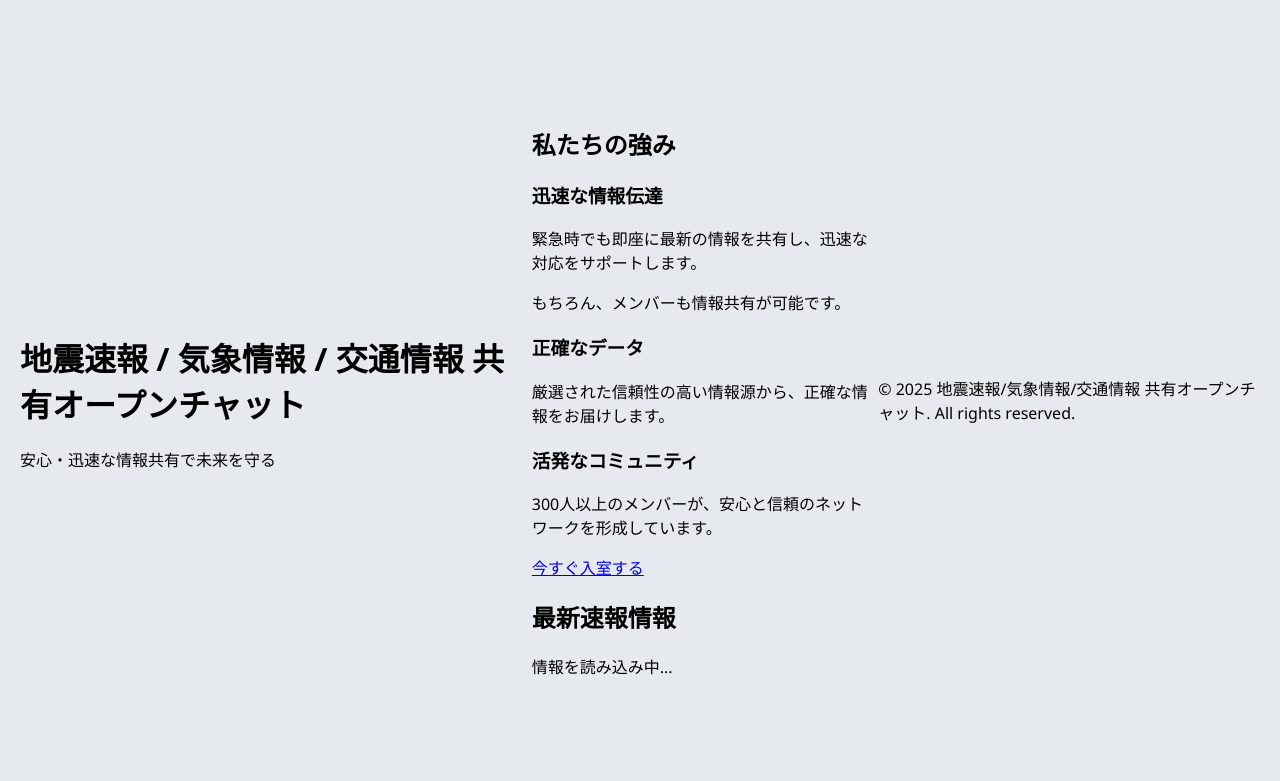
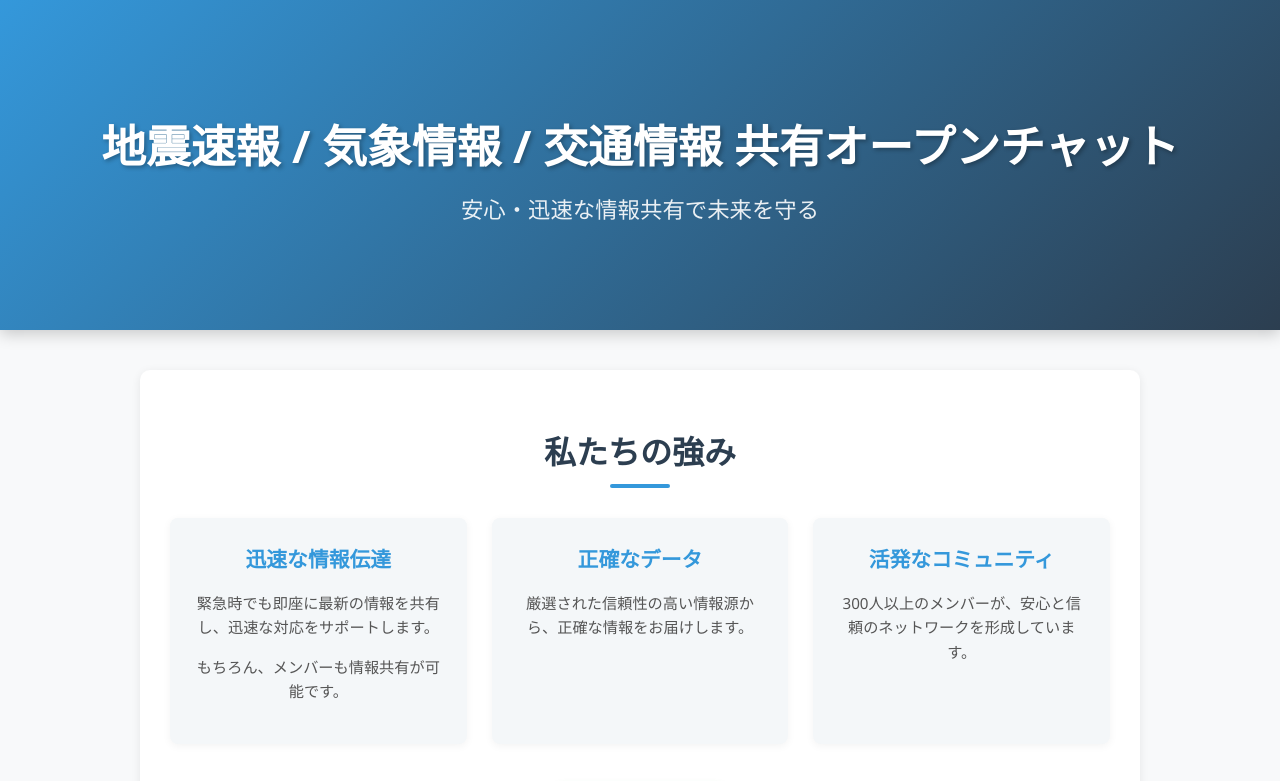
Before and after one commit to YoiyamiJin/ET.github.io, a plain HTML site: page index.html in a window 1280 px wide. Shown: the top 781 px of the page. Drawn offline with Linux system fonts and the light colour scheme.

Commit message:
Update style.css

```diff
--- a/style.css
+++ b/style.css
@@ -1,117 +1,228 @@
-/* 全体のフォント、背景色、中央揃えを設定 */
+/* 基本設定 */
 body {
-    font-family: 'Segoe UI', Tahoma, Geneva, Verdana, sans-serif; /* 読みやすいフォントを指定 */
-    background-color: #e6e9ed; /* 薄いグレーの背景色 */
-    display: flex; /* Flexboxを使って子要素を中央に配置 */
-    justify-content: center; /* 水平方向の中央揃え */
-    align-items: center; /* 垂直方向の中央揃え */
-    min-height: 100vh; /* 画面全体の高さを確保 */
-    margin: 0; /* デフォルトのマージンをリセット */
-    padding: 20px; /* 全体に少し余白を持たせる */
-    box-sizing: border-box; /* パディングとボーダーを要素の幅に含める */
+    font-family: 'Segoe UI', Arial, sans-serif;
+    margin: 0;
+    padding: 0;
+    background-color: #f8f9fa; /* 全体の背景色 */
+    color: #333;
+    line-height: 1.6;
 }
 
-/* チャットコンテナのスタイル */
-.chat-container {
-    background-color: #ffffff; /* コンテナ自体は白のまま */
-    border-radius: 12px; /* 角を丸くする */
-    box-shadow: 0 8px 25px rgba(0, 0, 0, 0.1); /* 影をつけて立体感を出す */
-    width: 95%; /* 幅を画面の95%に設定 */
-    max-width: 700px; /* 最大幅を設定 */
-    display: flex; /* Flexboxを使って子要素を縦方向に配置 */
-    flex-direction: column; /* 縦方向に並べる */
-    height: 85vh; /* 高さも画面の85%に設定 */
-    overflow: hidden; /* コンテナからはみ出る内容を隠す */
+h1, h2, h3 {
+    color: #2c3e50; /* 濃い青系の見出し色 */
 }
 
-/* チャットヘッダーのスタイル */
-.chat-header {
-    background-color: #2c3e50; /* 青っぽい紺色に変更 */
-    color: white; /* 文字色を白に */
-    padding: 18px; /* パディング */
-    text-align: center; /* 文字を中央揃えに */
-    border-top-left-radius: 12px; /* 左上の角を丸く */
-    border-top-right-radius: 12px; /* 右上の角を丸く */
-    font-size: 1.1em; /* フォントサイズを少し大きく */
-    font-weight: bold; /* 太字 */
+/* ヒーローセクション */
+.hero-section {
+    background: linear-gradient(135deg, #3498db 0%, #2c3e50 100%); /* 青系のグラデーション */
+    color: white;
+    text-align: center;
+    padding: 80px 20px;
+    box-shadow: 0 4px 15px rgba(0, 0, 0, 0.2);
 }
 
-/* メッセージ表示エリアのスタイル */
-.chat-messages {
-    flex-grow: 1; /* 残りのスペースを全て占めるようにする */
-    padding: 15px; /* パディング */
-    overflow-y: auto; /* メッセージが多くなったらスクロールできるようにする */
-    display: flex; /* Flexboxを使ってメッセージを縦に並べる */
-    flex-direction: column; /* 縦方向に並べる */
-    gap: 10px; /* メッセージ間の間隔 */
-    background-color: #f5f7fa; /* コンテンツ欄の背景を薄いグレーに */
+.hero-section h1 {
+    font-size: 2.8em;
+    margin-bottom: 10px;
+    color: white; /* タイトルも白に */
+    text-shadow: 2px 2px 4px rgba(0, 0, 0, 0.3);
 }
 
-/* 個々のメッセージの基本スタイル - 白いBOXになるように変更 */
-.message {
-    background-color: #ffffff; /* メッセージの背景を白に */
-    border-radius: 10px; /* 角を少し丸く */
-    padding: 10px 15px; /* パディング */
-    max-width: 75%; /* 最大幅を制限 */
-    align-self: flex-start; /* デフォルトでは左寄せ（相手のメッセージ） */
-    word-wrap: break-word; /* 長い単語を折り返す */
-    line-height: 1.4; /* 行の高さ */
-    font-size: 0.95em; /* フォントサイズ */
-    box-shadow: 0 2px 5px rgba(0, 0, 0, 0.05); /* 軽い影でBOX感を出す */
-    color: #333; /* メッセージの文字色を少し濃いグレーに */
+.hero-section .subtitle {
+    font-size: 1.4em;
+    opacity: 0.9;
+    margin-top: 0;
 }
 
-/* 送信したメッセージのスタイル（右寄せ、青色） */
-.message.sent {
-    background-color: #4A90E2; /* 青色系の送信メッセージの背景色 */
-    color: white; /* 文字色を白に */
-    align-self: flex-end; /* 右寄せにする */
-    /* sentクラスにも少し影をつけることで、統一感を保つ */
-    box-shadow: 0 2px 5px rgba(0, 0, 0, 0.1);
+/* メインコンテンツ */
+.main-content {
+    max-width: 1000px;
+    margin: 40px auto;
+    padding: 0 20px;
 }
 
-/* チャット入力エリアのスタイル */
-.chat-input {
-    display: flex; /* Flexboxを使って入力欄とボタンを横に並べる */
-    padding: 15px; /* パディング */
-    border-top: 1px solid #eeeeee; /* 上部に区切り線 */
-    gap: 10px; /* 要素間の間隔 */
-    background-color: #2c3e50; /* ヘッダーと同じ青っぽい紺色に */
+section {
+    background-color: #ffffff;
+    border-radius: 10px;
+    box-shadow: 0 2px 10px rgba(0, 0, 0, 0.08);
+    padding: 30px;
+    margin-bottom: 40px;
 }
 
-/* 入力ボックスのスタイル */
-.chat-input input {
-    flex-grow: 1; /* 残りのスペースを全て占める */
-    padding: 12px 18px; /* パディング */
-    border: 1px solid #cccccc; /* 薄いグレーのボーダー */
-    border-radius: 25px; /* 角を丸くする */
-    font-size: 1em; /* フォントサイズ */
-    outline: none; /* フォーカス時のアウトラインを消す */
-    transition: border-color 0.3s ease; /* ホバー時のアニメーション */
+section h2 {
+    text-align: center;
+    font-size: 2em;
+    margin-bottom: 30px;
+    position: relative;
+    padding-bottom: 10px;
 }
 
-.chat-input input:focus {
-    border-color: #4A90E2; /* フォーカス時に青っぽい色に */
+section h2::after {
+    content: '';
+    position: absolute;
+    left: 50%;
+    bottom: 0;
+    transform: translateX(-50%);
+    width: 60px;
+    height: 4px;
+    background-color: #3498db;
+    border-radius: 2px;
 }
 
-/* 送信ボタンのスタイル */
-.chat-input button {
-    background-color: #4A90E2; /* 青色系のボタン色 */
-    color: white; /* 文字色を白に */
-    border: none; /* ボーダーなし */
-    border-radius: 25px; /* 角を丸くする */
-    padding: 12px 25px; /* パディング */
-    cursor: pointer; /* マウスオーバー時にカーソルをポインターに */
-    font-size: 1em; /* フォントサイズ */
-    transition: background-color 0.3s ease, transform 0.1s ease; /* ホバー時のアニメーション */
-    white-space: nowrap; /* ボタン内のテキストを改行しない */
+/* 私たちの強みセクション */
+.strength-grid {
+    display: grid;
+    grid-template-columns: repeat(auto-fit, minmax(280px, 1fr));
+    gap: 25px;
+    margin-top: 20px;
 }
 
-.chat-input button:hover {
-    background-color: #357ABD; /* ホバー時に少し暗い青色に */
-    transform: translateY(-1px); /* 少し上に浮き上がるアニメーション */
+.strength-item {
+    background-color: #f4f7f9; /* 各強みBOXの背景色 */
+    border-radius: 8px;
+    padding: 25px;
+    text-align: center;
+    box-shadow: 0 2px 8px rgba(0, 0, 0, 0.05);
+    transition: transform 0.3s ease, box-shadow 0.3s ease;
 }
 
-.chat-input button:active {
-    transform: translateY(0); /* クリック時に戻るアニメーション */
+.strength-item:hover {
+    transform: translateY(-5px);
+    box-shadow: 0 6px 15px rgba(0, 0, 0, 0.1);
 }
+
+.strength-item h3 {
+    color: #3498db; /* 青色の小見出し */
+    font-size: 1.3em;
+    margin-top: 0;
+    margin-bottom: 15px;
+}
+
+.strength-item p {
+    font-size: 0.95em;
+    color: #555;
+}
+
+/* 入室ボタン */
+.join-button-container {
+    text-align: center;
+    margin-top: 40px;
+}
+
+.join-button {
+    display: inline-block;
+    background-color: #28a745; /* 緑色のボタン */
+    color: white;
+    padding: 15px 35px;
+    border-radius: 30px;
+    text-decoration: none;
+    font-size: 1.2em;
+    font-weight: bold;
+    transition: background-color 0.3s ease, transform 0.2s ease;
+    box-shadow: 0 4px 10px rgba(40, 167, 69, 0.3);
+}
+
+.join-button:hover {
+    background-color: #218838;
+    transform: translateY(-2px);
+}
+
+.join-button:active {
+    transform: translateY(0);
+}
+
+/* 最新速報情報セクション */
+.info-list {
+    min-height: 150px; /* 情報がない場合に備えて最低高さを設定 */
+    display: flex;
+    flex-direction: column;
+    gap: 15px;
+}
+
+.info-item {
+    background-color: #fefefe; /* 各情報BOXの背景色 */
+    border-left: 5px solid; /* 情報種別で色が変わるボーダー */
+    border-radius: 8px;
+    padding: 15px 20px;
+    box-shadow: 0 2px 8px rgba(0, 0, 0, 0.05);
+    display: flex;
+    flex-direction: column;
+}
+
+.info-item.earthquake { border-color: #e74c3c; /* 赤 */ }
+.info-item.weather { border-color: #f39c12; /* オレンジ */ }
+.info-item.traffic { border-color: #27ae60; /* 緑 */ }
+.info-item.system { border-color: #7f8c8d; /* グレー */ } /* 汎用システム情報用 */
+
+.info-item .info-tag {
+    display: inline-block;
+    background-color: #7f8c8d; /* デフォルトのタグ背景 */
+    color: white;
+    padding: 4px 8px;
+    border-radius: 5px;
+    font-size: 0.8em;
+    font-weight: bold;
+    margin-right: 10px;
+    margin-bottom: 5px;
+}
+/* 情報タグの色を情報タイプに合わせて調整 */
+.info-item.earthquake .info-tag { background-color: #e74c3c; }
+.info-item.weather .info-tag { background-color: #f39c12; }
+.info-item.traffic .info-tag { background-color: #27ae60; }
+
+.info-item .info-date {
+    font-size: 0.8em;
+    color: #888;
+    margin-bottom: 8px;
+}
+
+.info-item p {
+    margin: 0;
+    font-size: 0.95em;
+    color: #444;
+}
+
+.loading-message {
+    text-align: center;
+    color: #888;
+    font-style: italic;
+    padding: 30px;
+}
+
+/* フッター */
+.footer {
+    background-color: #2c3e50; /* ヘッダーと同じ濃い青系 */
+    color: white;
+    text-align: center;
+    padding: 25px;
+    font-size: 0.9em;
+    margin-top: 50px;
+}
+
+/* レスポンシブ対応 */
+@media (max-width: 768px) {
+    .hero-section h1 {
+        font-size: 2em;
+    }
+
+    .hero-section .subtitle {
+        font-size: 1.1em;
+    }
+
+    section h2 {
+        font-size: 1.8em;
+    }
+
+    .strength-grid {
+        grid-template-columns: 1fr; /* 1列にする */
+    }
+
+    .strength-item {
+        padding: 20px;
+    }
+
+    .join-button {
+        padding: 12px 25px;
+        font-size: 1.1em;
+    }
+}
```
